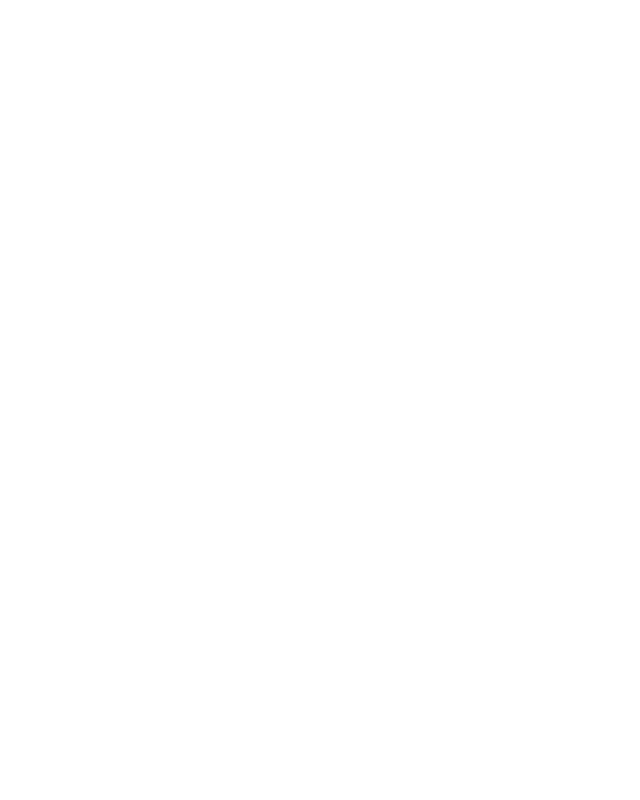
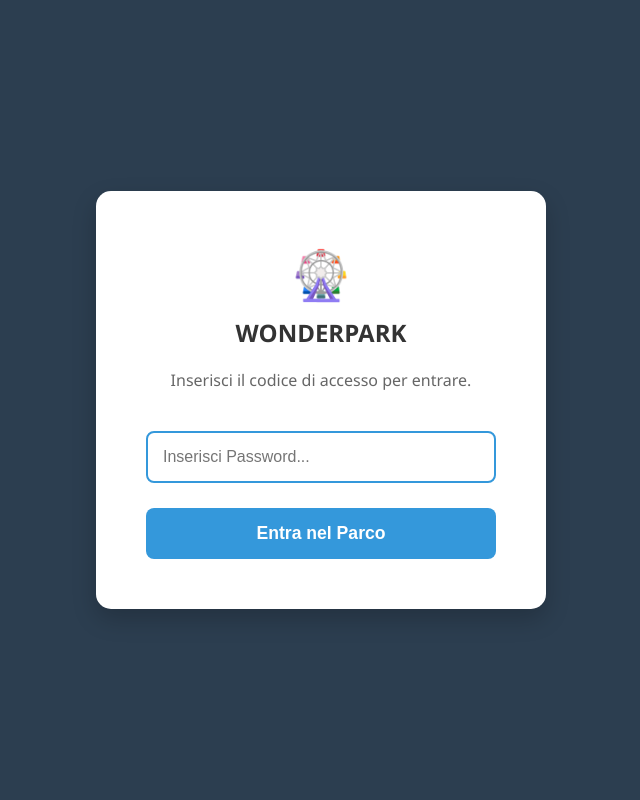
Before and after one commit to RiccardoCornacchia/progettoDB, a PHP site: page / in a window 1280 px wide. Before the commit the part shown is empty. Shown: the whole page, without its empty margins (319-959 px from the left). Run offline with PHP 8.4, Linux system fonts and the light colour scheme.

Commit message:
implemented visual part

```diff
--- a/src/index.php
+++ b/src/index.php
@@ -32,3 +32,51 @@
     }
 }
 ?>
+
+<!DOCTYPE html>
+<html lang="it">
+<head>
+    <meta charset="UTF-8">
+    <title>Login Parco - Accesso</title>
+    <style>
+        body { font-family: 'Segoe UI', sans-serif; display: flex; justify-content: center; align-items: center; height: 100vh; background-color: #2c3e50; margin: 0; }
+        .box { background: white; padding: 50px; border-radius: 15px; box-shadow: 0 10px 25px rgba(0,0,0,0.2); text-align: center; width: 350px; }
+        h2 { color: #333; margin-top: 0; }
+        p { color: #666; margin-bottom: 30px; }
+
+        input {
+            padding: 15px; width: 100%; margin-top: 10px; border: 2px solid #eee;
+            border-radius: 8px; box-sizing: border-box; font-size: 1rem; outline: none; transition: 0.3s;
+        }
+        input:focus { border-color: #3498db; }
+
+        button {
+            margin-top: 25px; padding: 15px 20px; background: #3498db; color: white;
+            border: none; border-radius: 8px; cursor: pointer; width: 100%; font-size: 1.1rem; font-weight: bold; transition: 0.3s;
+        }
+        button:hover { background: #2980b9; transform: translateY(-2px); }
+
+        .error { color: #e74c3c; font-weight: bold; margin-top: 20px; background: #fadbd8; padding: 10px; border-radius: 5px; }
+        .logo { font-size: 3rem; margin-bottom: 10px; display: block; }
+    </style>
+</head>
+<body>
+
+    <div class="box">
+        <span class="logo">🎡</span>
+        <h2>WONDERPARK</h2>
+        <p>Inserisci il codice di accesso per entrare.</p>
+
+        <form method="post" action="index.php">
+            <input type="password" name="password" placeholder="Inserisci Password..." required autofocus>
+            <br>
+            <button type="submit">Entra nel Parco</button>
+        </form>
+
+        <?php if ($errore): ?>
+            <div class="error">⚠️ <?php echo $errore; ?></div>
+        <?php endif; ?>
+    </div>
+
+</body>
+</html>
```
